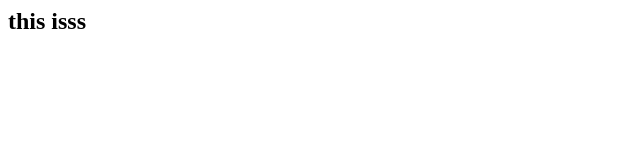
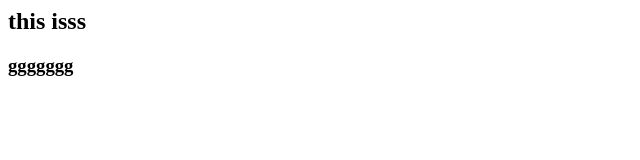
Before and after one commit to chathuraIndunil/GitHub_test, a plain HTML site: page index.html in a window 1280 px wide. Shown: the whole page, without its empty margins (0-640 px from the left). Drawn offline with Linux system fonts and the light colour scheme.

Commit message:
i change myUpdate index.html using github online editor

```diff
--- a/index.html
+++ b/index.html
@@ -1,5 +1,6 @@
 <html><head><title>Hiii</title></head>
 <body>
     <h2> this isss</h2>
+    <h3>ggggggg</h3>
 </body>
 </html>
```
